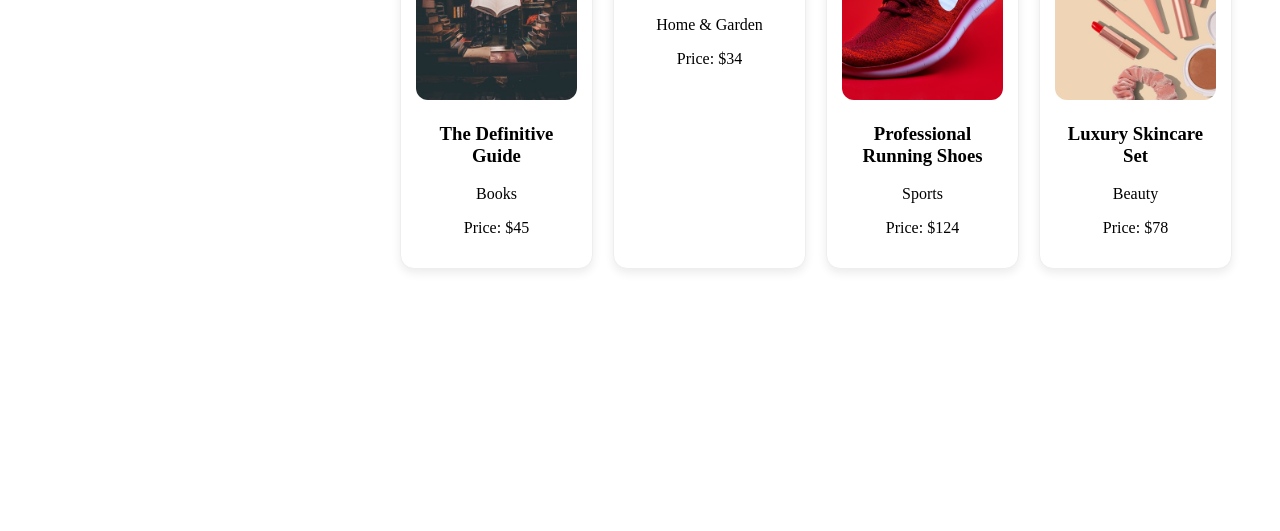
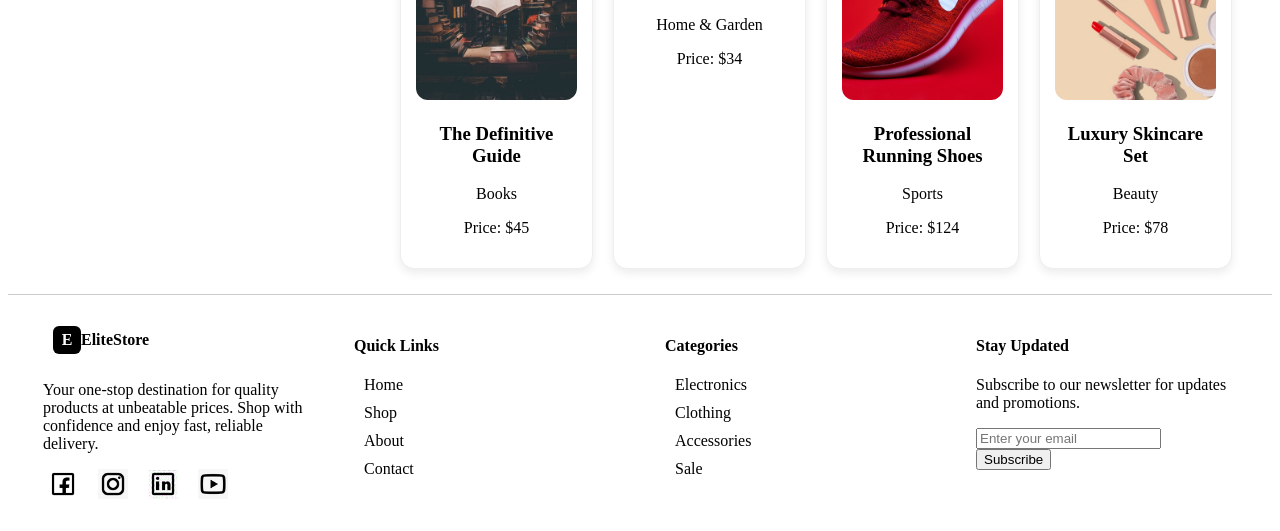
Before and after one commit to Sphynxie123/MyProjects, a plain HTML site: page EliteStore/index.html in a window 1280 px wide. Shown: the part 616-1147 px from the top of the page. Before the commit the page ends 918 px from the top, so only its background shows below. Drawn offline with Linux system fonts and the light colour scheme.

Commit message:
Added footer

```diff
--- a/EliteStore/css/style.css
+++ b/EliteStore/css/style.css
@@ -198,3 +198,59 @@ section {
     max-width: 100%;
     border-radius: 12px;
 }
+
+/*FOOTER*/
+
+footer {
+    display: flex;
+    justify-content: space-between;
+    align-items: flex-start;
+    gap: 20px;
+    padding: 20px;
+    border-top: 1px solid #ccc;
+}
+
+.footer-column {
+    flex: 1;
+    padding: 0 15px;
+}
+
+footer ul {
+    list-style: none;
+    margin: 0;
+    padding: 0;
+}
+
+footer li {
+    margin: 10px;
+}
+
+footer a {
+    text-decoration: none;
+    color: black;
+}
+
+footer a:hover {
+    color: #6666ff;
+}
+
+/*SOCIAL MEDIA ICONS*/
+
+.social-media {
+    display: flex;
+    gap: 10px;
+    margin-top: 10px;
+}
+
+.social-icon {
+    width: 30px;
+    height: 30px;
+    margin: 0 5px;
+    transition: transform 0.3s, filter 0.3s;
+    cursor: pointer;
+}
+
+.social-icon:hover {
+    transform: scale(1.2);
+    filter: brightness(1.3);
+}
--- a/EliteStore/index.html
+++ b/EliteStore/index.html
@@ -47,6 +47,46 @@
                 <!-- Here will be products -->
             </div>
         </section>
+        <footer>
+            <div class="footer-column">
+                <div class="logo">
+                    <div class="logo-figure">
+                        <p>E</p>
+                    </div>
+                    <p class="logo-text">
+                        EliteStore
+                    </p>
+                </div>
+                <p>Your one-stop destination for quality products at unbeatable prices. Shop with confidence and enjoy fast, reliable delivery.</p>
+                <div class="social-media">
+                    <!-- Icons -->
+                </div>
+            </div>
+            <div class="footer-column">
+                <h4>Quick Links</h4>
+                <ul>
+                    <li><a href="#">Home</a></li>
+                    <li><a href="#">Shop</a></li>
+                    <li><a href="#">About</a></li>
+                    <li><a href="#">Contact</a></li>
+                </ul>
+            </div>
+            <div class="footer-column">
+                <h4>Categories</h4>
+                <ul>
+                    <li><a href="#">Electronics</a></li>
+                    <li><a href="#">Clothing</a></li>
+                    <li><a href="#">Accessories</a></li>
+                    <li><a href="#">Sale</a></li>
+                </ul>
+            </div>
+            <div class="footer-column">
+                <h4>Stay Updated</h4>
+                <p>Subscribe to our newsletter for updates and promotions.</p>
+                <input type="email" placeholder="Enter your email">
+                <button>Subscribe</button>
+            </div>
+        </footer>
         <script src="script/products.js"></script>
     </body>
 
--- a/EliteStore/script/products.js
+++ b/EliteStore/script/products.js
@@ -93,3 +93,36 @@ checkboxes.forEach(cb => {
         }
     });
 });
+
+// ---------------------
+// FOOTER SOCIAL MEDIA
+// ---------------------
+
+const socialIcons = [
+    { src: './socialMediaIcon/Facebook.png', url: 'http://#' },
+    { src: './socialMediaIcon/Instagram.gif', url: 'http://#' },
+    { src: './socialMediaIcon/linkedIn.gif', url: 'http://#' },
+    { src: './socialMediaIcon/YouTube.gif', url: 'http://#' }
+];
+
+const socialMediaContainer = document.querySelector('.social-media');
+
+for (const icon of socialIcons) {
+    // Create link element
+    const link = document.createElement('a');
+    link.href = icon.url;
+    link.target = "_blank"; // Open in new tab
+    link.rel = "noopener noreferrer";   // Security: prevent new tab from accessing original window
+
+    // Create img element
+    const img = document.createElement('img');
+    img.src = icon.src;
+    img.alt = "social icon";
+    img.classList.add('social-icon');
+
+    // Append image to link
+    link.appendChild(img);
+
+    // Append link to container
+    socialMediaContainer.appendChild(link);
+}
```
Also changed, not shown: EliteStore/socialMediaIcon/Facebook.png (added), EliteStore/socialMediaIcon/Instagram.gif (added), EliteStore/socialMediaIcon/YouTube.gif (added), EliteStore/socialMediaIcon/linkedIn.gif (added), 1 other file.
